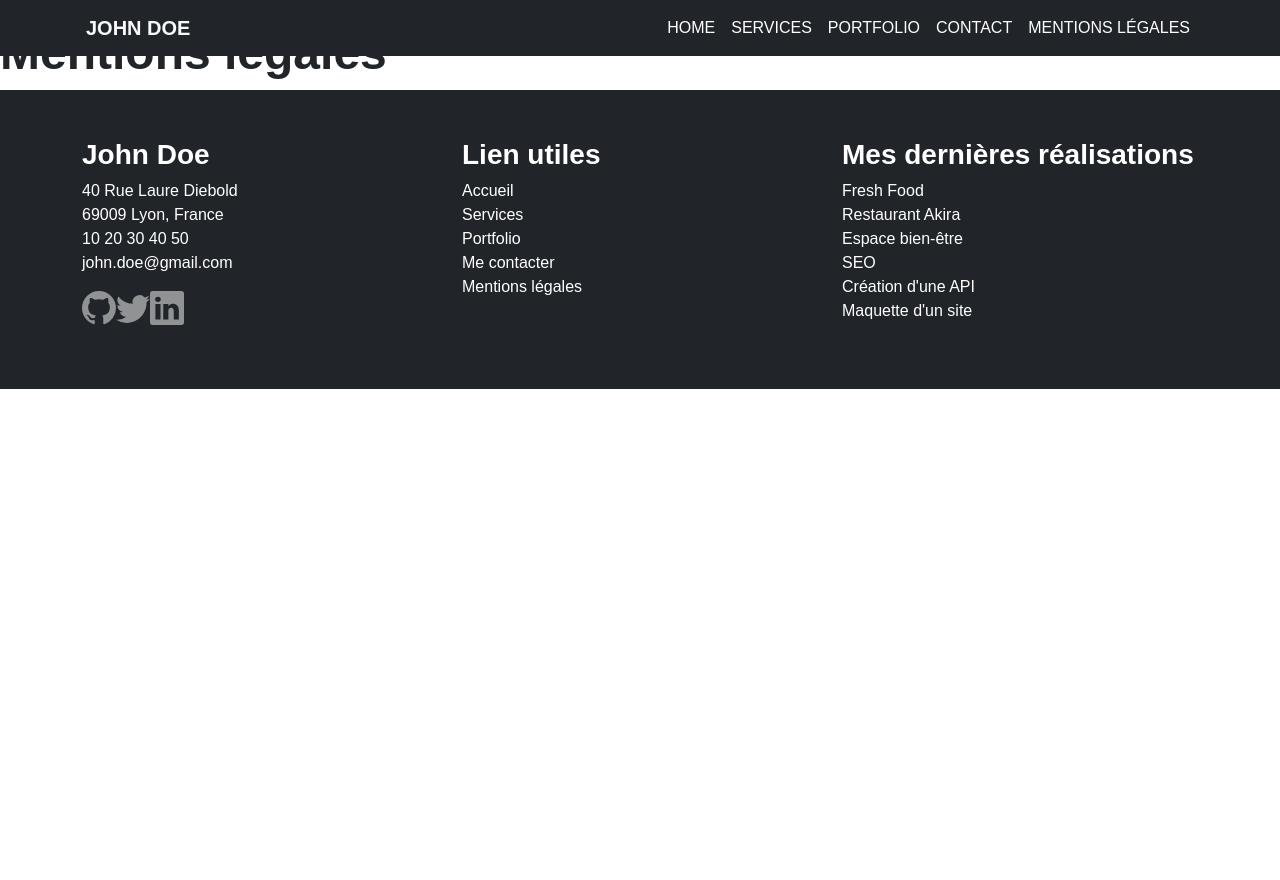
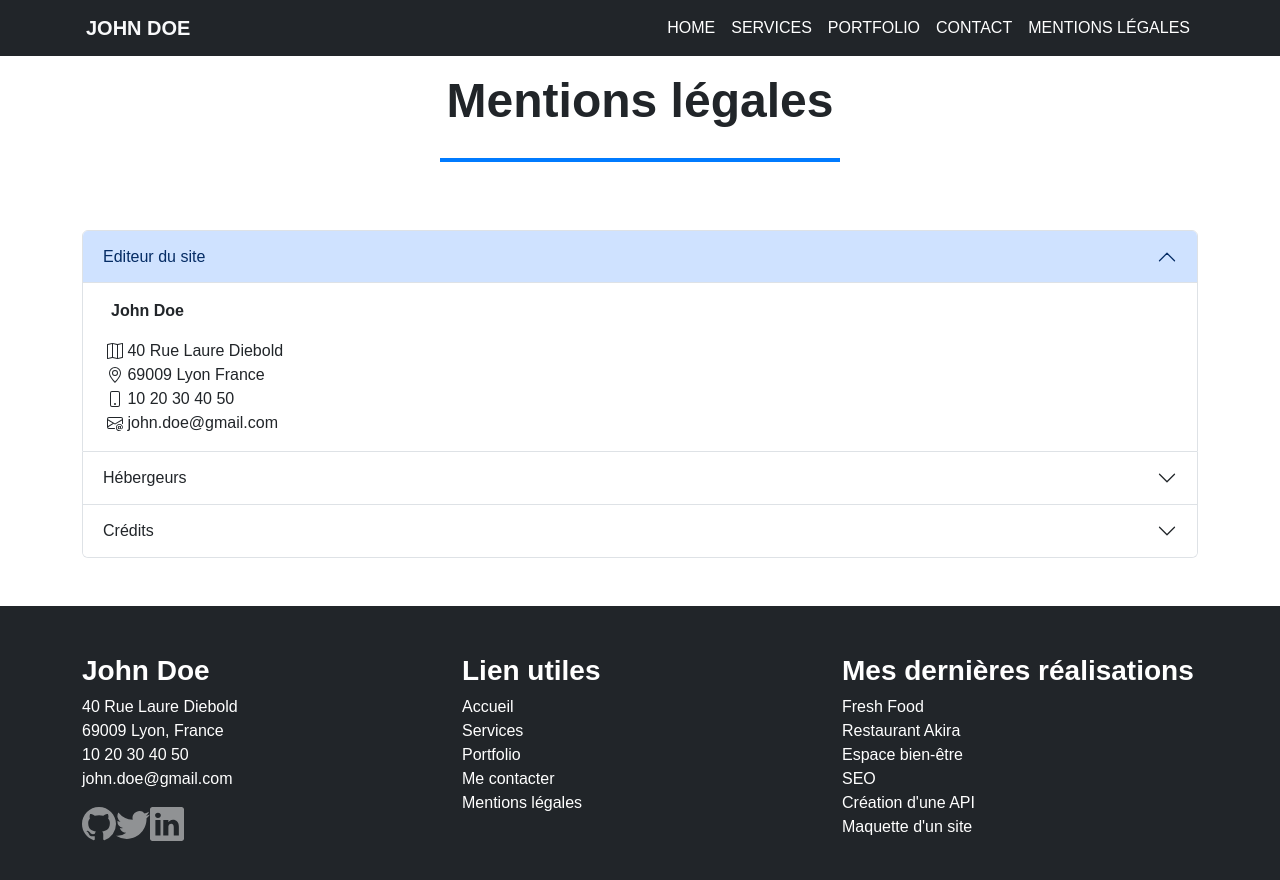
Before and after one commit to O1Alex/eval-portfolio-react, a React (Create React App) app: page /mentions in a window 1280 px wide. Shown: the top 880 px of the page. Before the commit the page ends 800 px from the top, so only its background shows below. Built offline with nearby package versions, Linux system fonts and the light colour scheme.

Commit message:
page mentions

```diff
--- a/src/components/footer.css
+++ b/src/components/footer.css
@@ -3,6 +3,7 @@
 
 .footer{
     color: white;
+    position: fixed bottom;
 }
 
 .footer a{
--- a/src/pages/Mentions.jsx
+++ b/src/pages/Mentions.jsx
@@ -2,9 +2,92 @@ import React from "react";
 
 const Mentions = () => {
     return(
-        <div>
-            <h1>Mentions légales</h1>
-        </div>
+        <main className="mt-5 mb-5">
+            <div class="d-flex flex-column justify-content-center align-items-center">
+                <h1>Mentions légales</h1>
+            </div>
+
+            <div class="divider mb-5"></div>
+
+            <div class="container">
+                <div class="accordion" id="accordionExample">
+
+                    <div class="accordion-item">
+                        <h2 class="accordion-header" id="headingOne">
+                            <button class="accordion-button" type="button" data-bs-toggle="collapse" data-bs-target="#collapseOne" aria-expanded="true" aria-controls="collapseOne">
+                                Editeur du site
+                            </button>
+                        </h2>
+                        <div id="collapseOne" class="accordion-collapse collapse show ps-2 pb-3" aria-labelledby="headingOne" data-bs-parent="#accordionExample">
+                            <div class="accordion-body">
+                                <strong class="mention-detail">John Doe</strong>
+                            </div>
+                            <div class="ps-3">
+                                <div>
+                                    <svg xmlns="http://www.w3.org/2000/svg" width="16" height="16" fill="currentColor" class="bi bi-map" viewBox="0 0 16 16">
+                                    <path fill-rule="evenodd" d="M15.817.113A.5.5 0 0 1 16 .5v14a.5.5 0 0 1-.402.49l-5 1a.5.5 0 0 1-.196 0L5.5 15.01l-4.902.98A.5.5 0 0 1 0 15.5v-14a.5.5 0 0 1 .402-.49l5-1a.5.5 0 0 1 .196 0L10.5.99l4.902-.98a.5.5 0 0 1 .415.103M10 1.91l-4-.8v12.98l4 .8zm1 12.98 4-.8V1.11l-4 .8zm-6-.8V1.11l-4 .8v12.98z"/>
+                                    </svg> 40 Rue Laure Diebold
+                                </div>
+                                <div>
+                                    <svg xmlns="http://www.w3.org/2000/svg" width="16" height="16" fill="currentColor" class="bi bi-geo-alt" viewBox="0 0 16 16">
+                                        <path d="M12.166 8.94c-.524 1.062-1.234 2.12-1.96 3.07A32 32 0 0 1 8 14.58a32 32 0 0 1-2.206-2.57c-.726-.95-1.436-2.008-1.96-3.07C3.304 7.867 3 6.862 3 6a5 5 0 0 1 10 0c0 .862-.305 1.867-.834 2.94M8 16s6-5.686 6-10A6 6 0 0 0 2 6c0 4.314 6 10 6 10"/>
+                                        <path d="M8 8a2 2 0 1 1 0-4 2 2 0 0 1 0 4m0 1a3 3 0 1 0 0-6 3 3 0 0 0 0 6"/>
+                                    </svg> 69009 Lyon France
+                                </div>
+                                <div>
+                                    <svg xmlns="http://www.w3.org/2000/svg" width="16" height="16" fill="currentColor" class="bi bi-phone" viewBox="0 0 16 16">
+                                        <path d="M11 1a1 1 0 0 1 1 1v12a1 1 0 0 1-1 1H5a1 1 0 0 1-1-1V2a1 1 0 0 1 1-1zM5 0a2 2 0 0 0-2 2v12a2 2 0 0 0 2 2h6a2 2 0 0 0 2-2V2a2 2 0 0 0-2-2z"/>
+                                        <path d="M8 14a1 1 0 1 0 0-2 1 1 0 0 0 0 2"/>
+                                    </svg> 10 20 30 40 50
+                                </div>
+                                <div>
+                                    <svg xmlns="http://www.w3.org/2000/svg" width="16" height="16" fill="currentColor" class="bi bi-envelope-at" viewBox="0 0 16 16">
+                                        <path d="M2 2a2 2 0 0 0-2 2v8.01A2 2 0 0 0 2 14h5.5a.5.5 0 0 0 0-1H2a1 1 0 0 1-.966-.741l5.64-3.471L8 9.583l7-4.2V8.5a.5.5 0 0 0 1 0V4a2 2 0 0 0-2-2zm3.708 6.208L1 11.105V5.383zM1 4.217V4a1 1 0 0 1 1-1h12a1 1 0 0 1 1 1v.217l-7 4.2z"/>
+                                        <path d="M14.247 14.269c1.01 0 1.587-.857 1.587-2.025v-.21C15.834 10.43 14.64 9 12.52 9h-.035C10.42 9 9 10.36 9 12.432v.214C9 14.82 10.438 16 12.358 16h.044c.594 0 1.018-.074 1.237-.175v-.73c-.245.11-.673.18-1.18.18h-.044c-1.334 0-2.571-.788-2.571-2.655v-.157c0-1.657 1.058-2.724 2.64-2.724h.04c1.535 0 2.484 1.05 2.484 2.326v.118c0 .975-.324 1.39-.639 1.39-.232 0-.41-.148-.41-.42v-2.19h-.906v.569h-.03c-.084-.298-.368-.63-.954-.63-.778 0-1.259.555-1.259 1.4v.528c0 .892.49 1.434 1.26 1.434.471 0 .896-.227 1.014-.643h.043c.118.42.617.648 1.12.648m-2.453-1.588v-.227c0-.546.227-.791.573-.791.297 0 .572.192.572.708v.367c0 .573-.253.744-.564.744-.354 0-.581-.215-.581-.8Z"/>
+                                    </svg> john.doe@gmail.com
+                                </div>
+                            </div>
+                        </div>
+                    </div>
+
+                    <div class="accordion-item">
+                        <h2 class="accordion-header" id="headingTwo">
+                        <button class="accordion-button collapsed" type="button" data-bs-toggle="collapse" data-bs-target="#collapseTwo" aria-expanded="false" aria-controls="collapseTwo">
+                            Hébergeurs
+                        </button>
+                        </h2>
+                        <div id="collapseTwo" class="accordion-collapse collapse" aria-labelledby="headingTwo" data-bs-parent="#accordionExample">
+                            <div class="accordion-body p-3">
+                                <strong>alwaysdata</strong>
+                                <p class="pt-2">91 Rue du Faubourg Saint Honoré, 75008 Paris</p>
+                            </div>
+                            <div class="d-block ps-3 pb-4">
+                                <svg xmlns="http://www.w3.org/2000/svg" width="16" height="16" fill="currentColor" class="bi bi-globe" viewBox="0 0 16 16">
+                                    <path d="M0 8a8 8 0 1 1 16 0A8 8 0 0 1 0 8m7.5-6.923c-.67.204-1.335.82-1.887 1.855A8 8 0 0 0 5.145 4H7.5zM4.09 4a9.3 9.3 0 0 1 .64-1.539 7 7 0 0 1 .597-.933A7.03 7.03 0 0 0 2.255 4zm-.582 3.5c.03-.877.138-1.718.312-2.5H1.674a7 7 0 0 0-.656 2.5zM4.847 5a12.5 12.5 0 0 0-.338 2.5H7.5V5zM8.5 5v2.5h2.99a12.5 12.5 0 0 0-.337-2.5zM4.51 8.5a12.5 12.5 0 0 0 .337 2.5H7.5V8.5zm3.99 0V11h2.653c.187-.765.306-1.608.338-2.5zM5.145 12q.208.58.468 1.068c.552 1.035 1.218 1.65 1.887 1.855V12zm.182 2.472a7 7 0 0 1-.597-.933A9.3 9.3 0 0 1 4.09 12H2.255a7 7 0 0 0 3.072 2.472M3.82 11a13.7 13.7 0 0 1-.312-2.5h-2.49c.062.89.291 1.733.656 2.5zm6.853 3.472A7 7 0 0 0 13.745 12H11.91a9.3 9.3 0 0 1-.64 1.539 7 7 0 0 1-.597.933M8.5 12v2.923c.67-.204 1.335-.82 1.887-1.855q.26-.487.468-1.068zm3.68-1h2.146c.365-.767.594-1.61.656-2.5h-2.49a13.7 13.7 0 0 1-.312 2.5m2.802-3.5a7 7 0 0 0-.656-2.5H12.18c.174.782.282 1.623.312 2.5zM11.27 2.461c.247.464.462.98.64 1.539h1.835a7 7 0 0 0-3.072-2.472c.218.284.418.598.597.933M10.855 4a8 8 0 0 0-.468-1.068C9.835 1.897 9.17 1.282 8.5 1.077V4z"/>
+                                </svg> <a href="https://www.alwaysdata.com/fr/" target="_blank">www.alwaysdata.com</a>
+                            </div>
+                        </div>
+                    </div>
+
+                    <div class="accordion-item">
+                        <h2 class="accordion-header" id="headingThree">
+                        <button class="accordion-button collapsed" type="button" data-bs-toggle="collapse" data-bs-target="#collapseThree" aria-expanded="false" aria-controls="collapseThree">
+                            Crédits
+                        </button>
+                        </h2>
+                        <div id="collapseThree" class="accordion-collapse collapse" aria-labelledby="headingThree" data-bs-parent="#accordionExample">
+                            <div class="accordion-body">
+                                <strong>Crédits</strong>
+                                <p class="pt-2">Ce site a été réalisé par John Doe étudiant au <a href="https://eleve.centre-europeen-formation.fr/login" target="_blank">Centre Européen de formation</a></p>
+                                <p><em>Les images utilisées sur ce site sont libres de droits et ont été obtenues sur le site <a href="https://pixabay.com/fr/" target="_blank">Pixabay</a></em></p>
+                                <p><em>Le favicon de ce site a été fournis par <a href="https://www.flaticon.com/fr/" target="_blank">John doe Icons erstellt von Freepik - Flaticon</a></em></p>
+                            </div>
+                        </div>
+                    </div>
+
+                </div>
+            </div>
+        </main>
     )
 }
 
```
